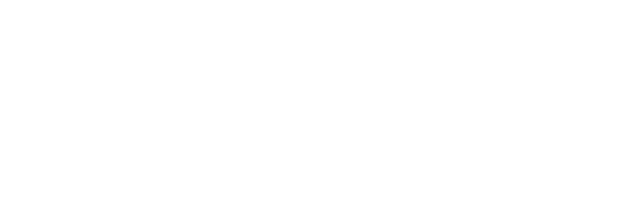
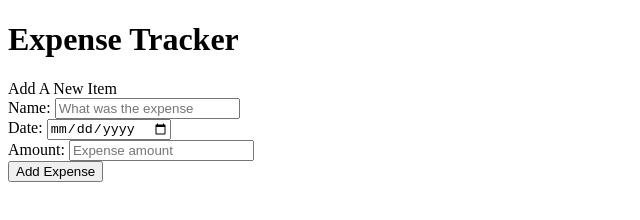
Before and after one commit to isaaxh/expense-tracker-app, a plain HTML site: page index.html in a window 1280 px wide. Shown: the whole page, without its empty margins (0-640 px from the left). Drawn offline with Linux system fonts and the light colour scheme.

Commit message:
Adds form components to html doc

```diff
--- a/index.html
+++ b/index.html
@@ -8,5 +8,38 @@
     <link rel="stylesheet" href="./style.css" />
     <script src="./script.js" defer></script>
   </head>
-  <body></body>
+  <body>
+    <h1 class="app-title">Expense Tracker</h1>
+    <div class="add-new-item">Add A New Item</div>
+    <form action="/" get="#" class="form">
+      <div class="name-container">
+        <label for="name" class="name">Name:</label>
+        <input
+          type="text"
+          id="name"
+          placeholder="What was the expense"
+          required
+        />
+      </div>
+      <div class="date-container">
+        <label for="name" class="name">Date:</label>
+        <input
+          type="date"
+          id="date-picker"
+          placeholder="Date of expense"
+          required
+        />
+      </div>
+      <div class="name-container">
+        <label for="amount" class="amount">Amount:</label>
+        <input
+          type="number"
+          id="amount"
+          placeholder="Expense amount"
+          required
+        />
+      </div>
+      <button type="button" class="btnAdd">Add Expense</button>
+    </form>
+  </body>
 </html>
```
